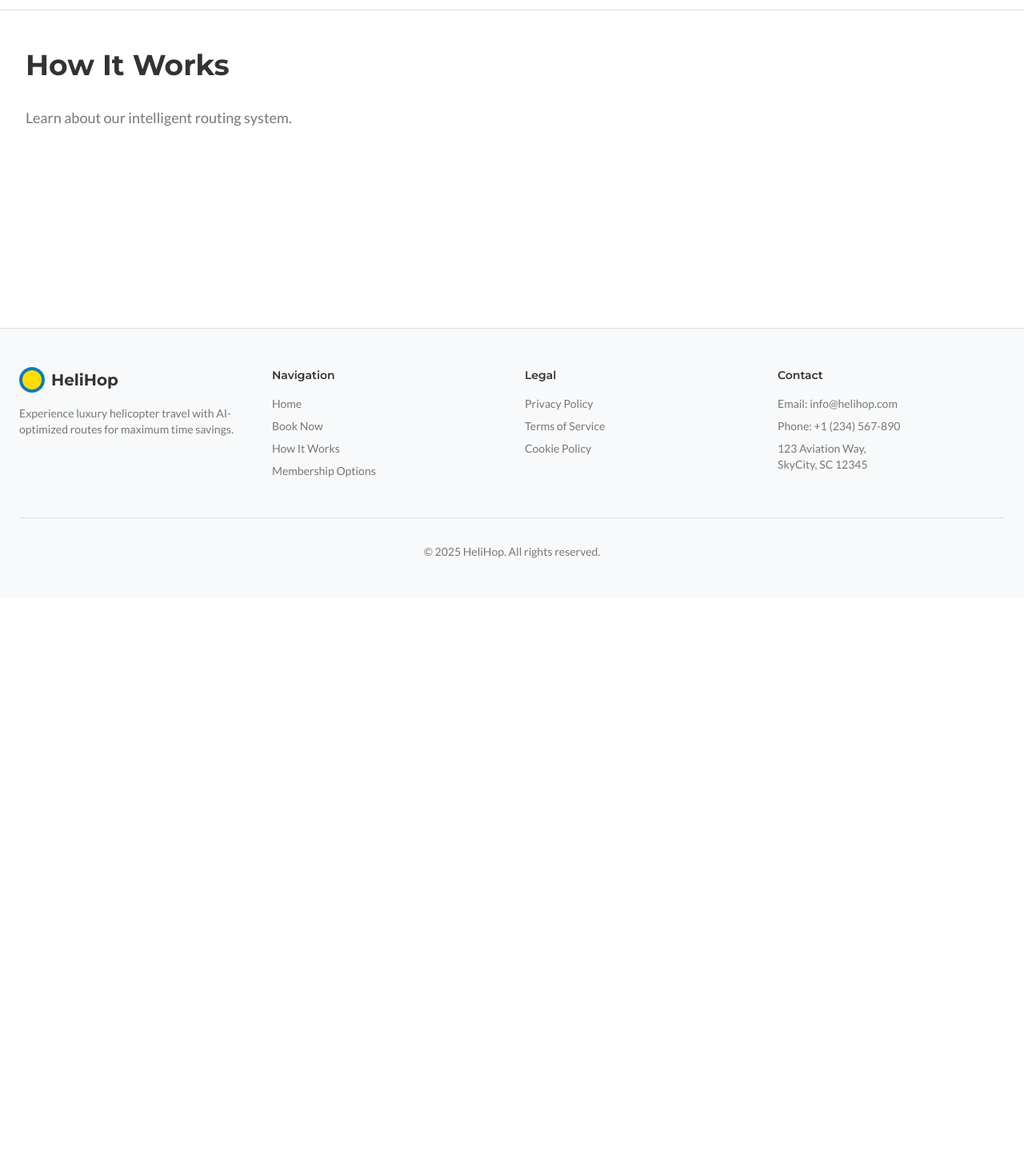
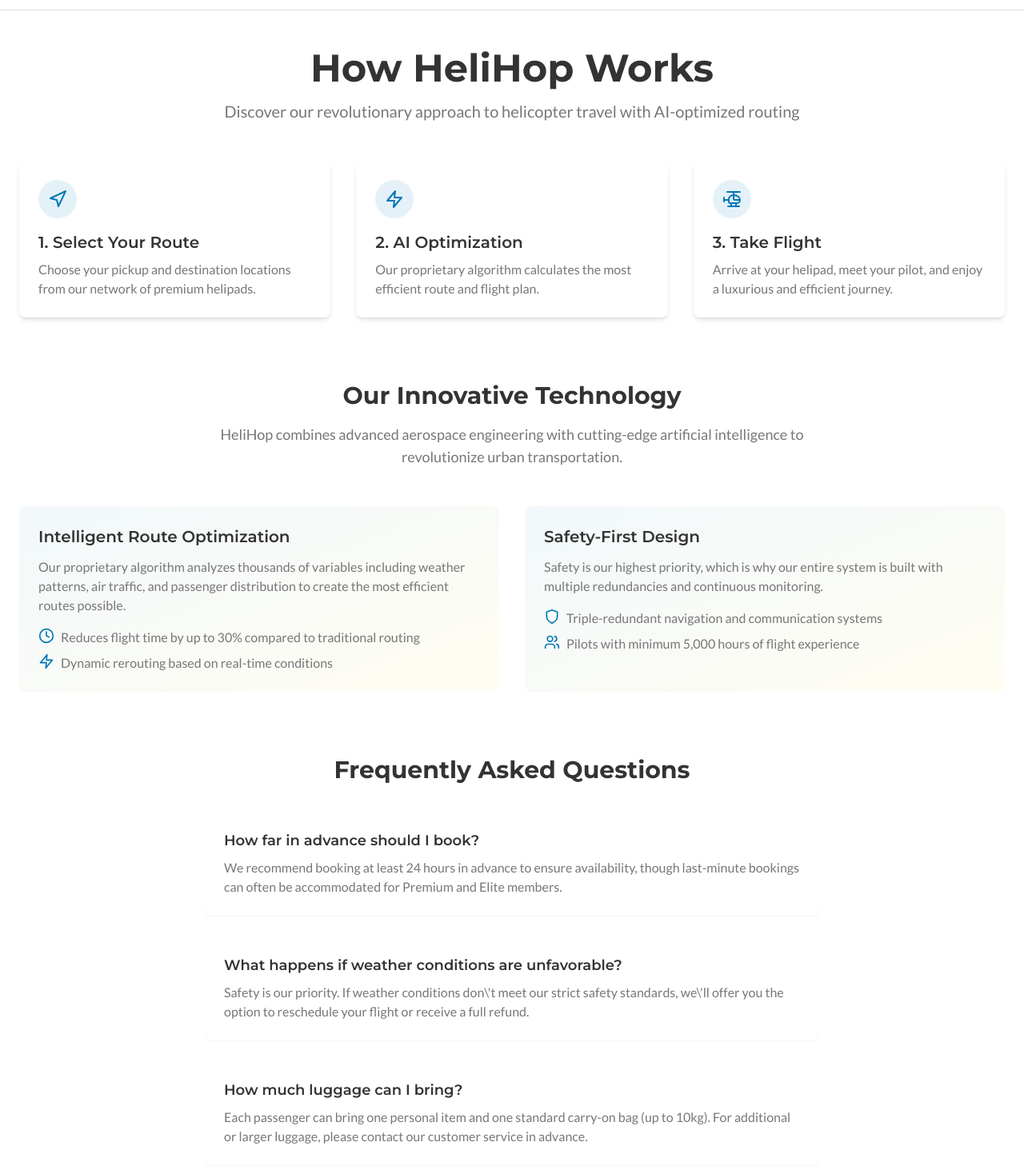
Before and after one commit to verma6uc/helihop, a React (Vite) app: page /how-it-works in a window 1280 px wide. Shown: the part 52-1510 px from the top of the page at 80% size. Before the commit the page ends 800 px from the top, so only its background shows below. Built offline with nearby package versions, Linux system fonts and the light colour scheme.

Commit message:
Add page route: Add Route for HowItWorks Page

```diff
--- a/src/App.tsx
+++ b/src/App.tsx
@@ -2,6 +2,7 @@
 import { Routes, Route } from 'react-router-dom';
 import MainLayout from './layouts/MainLayout';
 import MembershipOptions from './pages/MembershipOptions/MembershipOptions';
+import HowItWorks from './pages/HowItWorks/HowItWorks';
 
 // Placeholder components for routes - these will be replaced with actual page components
 const HomePage = () => (
@@ -15,13 +16,6 @@
   <div className="container mx-auto py-12">
     <h1 className="mb-8 text-4xl font-bold text-helihop-dark">Book Now</h1>
     <p className="text-lg text-helihop-medium">Book your next helicopter journey.</p>
-  </div>
-);
-
-const HowItWorks = () => (
-  <div className="container mx-auto py-12">
-    <h1 className="mb-8 text-4xl font-bold text-helihop-dark">How It Works</h1>
-    <p className="text-lg text-helihop-medium">Learn about our intelligent routing system.</p>
   </div>
 );
 
--- /dev/null
+++ b/src/pages/HowItWorks/HowItWorks.tsx
@@ -0,0 +1,153 @@
+
+import { Helicopter, Zap, Shield, Users, Navigation, Clock } from 'lucide-react';
+
+const HowItWorks = () => {
+  return (
+    <div className="container mx-auto px-4 py-12 sm:px-6">
+      <div className="mx-auto max-w-4xl text-center">
+        <h1 className="mb-4 font-montserrat text-4xl font-bold text-helihop-dark md:text-5xl">
+          How HeliHop Works
+        </h1>
+        <p className="mb-12 text-xl text-helihop-medium">
+          Discover our revolutionary approach to helicopter travel with AI-optimized routing
+        </p>
+      </div>
+
+      {/* Process Overview */}
+      <div className="mb-20 grid gap-8 md:grid-cols-3">
+        <div className="rounded-lg bg-white p-6 shadow-md transition-transform hover:scale-105">
+          <div className="mb-4 flex h-12 w-12 items-center justify-center rounded-full bg-helihop-blue/10 text-helihop-blue">
+            <Navigation className="h-6 w-6" />
+          </div>
+          <h3 className="mb-2 font-montserrat text-xl font-semibold text-helihop-dark">1. Select Your Route</h3>
+          <p className="text-helihop-medium">
+            Choose your pickup and destination locations from our network of premium helipads.
+          </p>
+        </div>
+        <div className="rounded-lg bg-white p-6 shadow-md transition-transform hover:scale-105">
+          <div className="mb-4 flex h-12 w-12 items-center justify-center rounded-full bg-helihop-blue/10 text-helihop-blue">
+            <Zap className="h-6 w-6" />
+          </div>
+          <h3 className="mb-2 font-montserrat text-xl font-semibold text-helihop-dark">2. AI Optimization</h3>
+          <p className="text-helihop-medium">
+            Our proprietary algorithm calculates the most efficient route and flight plan.
+          </p>
+        </div>
+        <div className="rounded-lg bg-white p-6 shadow-md transition-transform hover:scale-105">
+          <div className="mb-4 flex h-12 w-12 items-center justify-center rounded-full bg-helihop-blue/10 text-helihop-blue">
+            <Helicopter className="h-6 w-6" />
+          </div>
+          <h3 className="mb-2 font-montserrat text-xl font-semibold text-helihop-dark">3. Take Flight</h3>
+          <p className="text-helihop-medium">
+            Arrive at your helipad, meet your pilot, and enjoy a luxurious and efficient journey.
+          </p>
+        </div>
+      </div>
+
+      {/* Technology Section */}
+      <div className="mb-20">
+        <div className="mx-auto mb-12 max-w-3xl text-center">
+          <h2 className="mb-4 font-montserrat text-3xl font-bold text-helihop-dark">
+            Our Innovative Technology
+          </h2>
+          <p className="text-lg text-helihop-medium">
+            HeliHop combines advanced aerospace engineering with cutting-edge artificial intelligence
+            to revolutionize urban transportation.
+          </p>
+        </div>
+
+        <div className="grid gap-8 md:grid-cols-2">
+          <div className="overflow-hidden rounded-lg bg-gradient-to-br from-helihop-blue/5 to-helihop-gold/5 p-6">
+            <h3 className="mb-3 font-montserrat text-xl font-semibold text-helihop-dark">
+              Intelligent Route Optimization
+            </h3>
+            <p className="mb-4 text-helihop-medium">
+              Our proprietary algorithm analyzes thousands of variables including weather patterns,
+              air traffic, and passenger distribution to create the most efficient routes possible.
+            </p>
+            <ul className="space-y-2 text-helihop-medium">
+              <li className="flex items-start">
+                <Clock className="mr-2 h-5 w-5 flex-shrink-0 text-helihop-blue" />
+                <span>Reduces flight time by up to 30% compared to traditional routing</span>
+              </li>
+              <li className="flex items-start">
+                <Zap className="mr-2 h-5 w-5 flex-shrink-0 text-helihop-blue" />
+                <span>Dynamic rerouting based on real-time conditions</span>
+              </li>
+            </ul>
+          </div>
+          <div className="overflow-hidden rounded-lg bg-gradient-to-br from-helihop-blue/5 to-helihop-gold/5 p-6">
+            <h3 className="mb-3 font-montserrat text-xl font-semibold text-helihop-dark">
+              Safety-First Design
+            </h3>
+            <p className="mb-4 text-helihop-medium">
+              Safety is our highest priority, which is why our entire system is built with
+              multiple redundancies and continuous monitoring.
+            </p>
+            <ul className="space-y-2 text-helihop-medium">
+              <li className="flex items-start">
+                <Shield className="mr-2 h-5 w-5 flex-shrink-0 text-helihop-blue" />
+                <span>Triple-redundant navigation and communication systems</span>
+              </li>
+              <li className="flex items-start">
+                <Users className="mr-2 h-5 w-5 flex-shrink-0 text-helihop-blue" />
+                <span>Pilots with minimum 5,000 hours of flight experience</span>
+              </li>
+            </ul>
+          </div>
+        </div>
+      </div>
+
+      {/* FAQ Section */}
+      <div className="mx-auto max-w-3xl">
+        <h2 className="mb-8 text-center font-montserrat text-3xl font-bold text-helihop-dark">
+          Frequently Asked Questions
+        </h2>
+
+        <div className="space-y-6">
+          <div className="rounded-lg bg-white p-6 shadow-sm">
+            <h3 className="mb-2 font-montserrat text-lg font-semibold text-helihop-dark">
+              How far in advance should I book?
+            </h3>
+            <p className="text-helihop-medium">
+              We recommend booking at least 24 hours in advance to ensure availability,
+              though last-minute bookings can often be accommodated for Premium and Elite members.
+            </p>
+          </div>
+
+          <div className="rounded-lg bg-white p-6 shadow-sm">
+            <h3 className="mb-2 font-montserrat text-lg font-semibold text-helihop-dark">
+              What happens if weather conditions are unfavorable?
+            </h3>
+            <p className="text-helihop-medium">
+              Safety is our priority. If weather conditions don\'t meet our strict safety standards,
+              we\'ll offer you the option to reschedule your flight or receive a full refund.
+            </p>
+          </div>
+
+          <div className="rounded-lg bg-white p-6 shadow-sm">
+            <h3 className="mb-2 font-montserrat text-lg font-semibold text-helihop-dark">
+              How much luggage can I bring?
+            </h3>
+            <p className="text-helihop-medium">
+              Each passenger can bring one personal item and one standard carry-on bag (up to 10kg).
+              For additional or larger luggage, please contact our customer service in advance.
+            </p>
+          </div>
+
+          <div className="rounded-lg bg-white p-6 shadow-sm">
+            <h3 className="mb-2 font-montserrat text-lg font-semibold text-helihop-dark">
+              Are pets allowed on HeliHop flights?
+            </h3>
+            <p className="text-helihop-medium">
+              Small pets in appropriate carriers are welcome on our flights. Please inform us when booking
+              so we can ensure a comfortable experience for all passengers.
+            </p>
+          </div>
+        </div>
+      </div>
+    </div>
+  );
+};
+
+export default HowItWorks;
```
